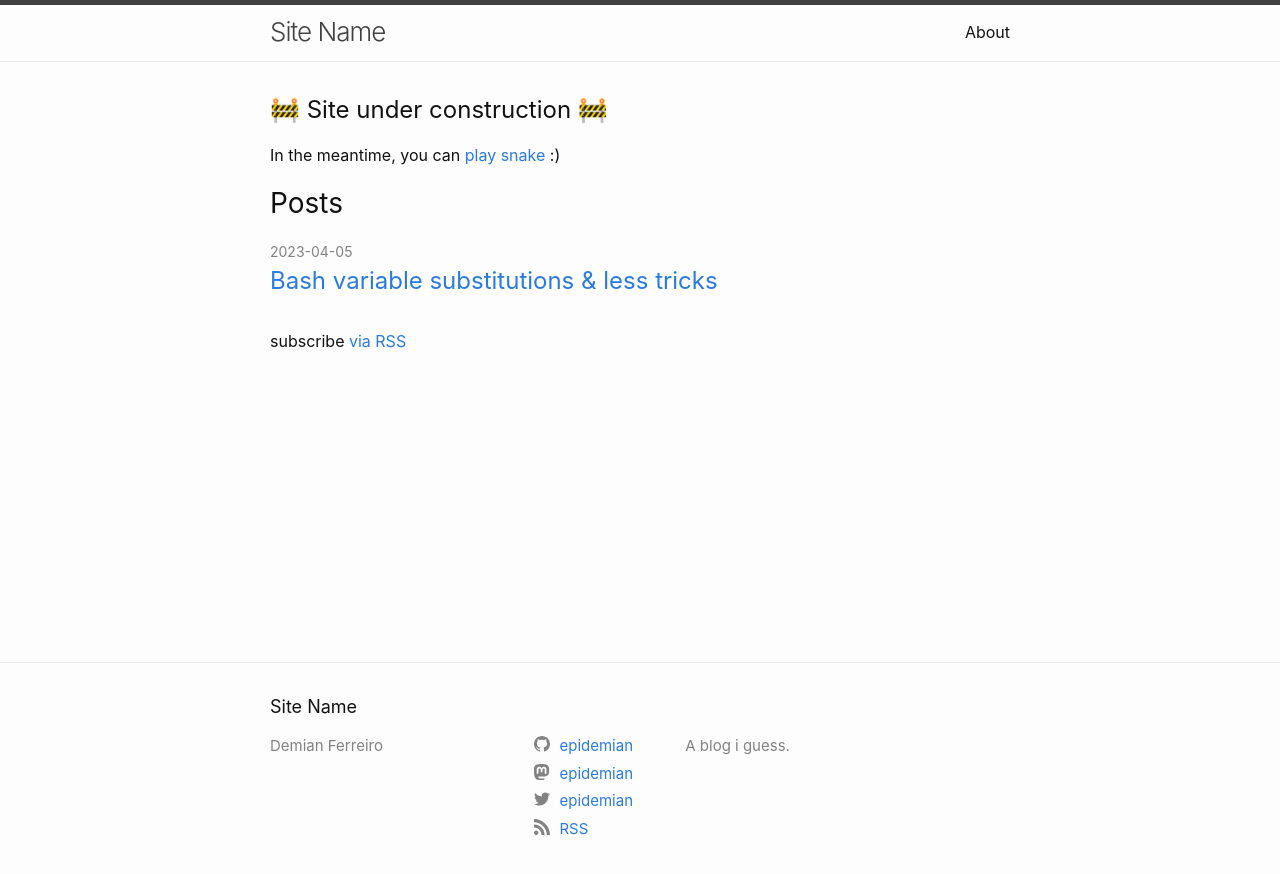
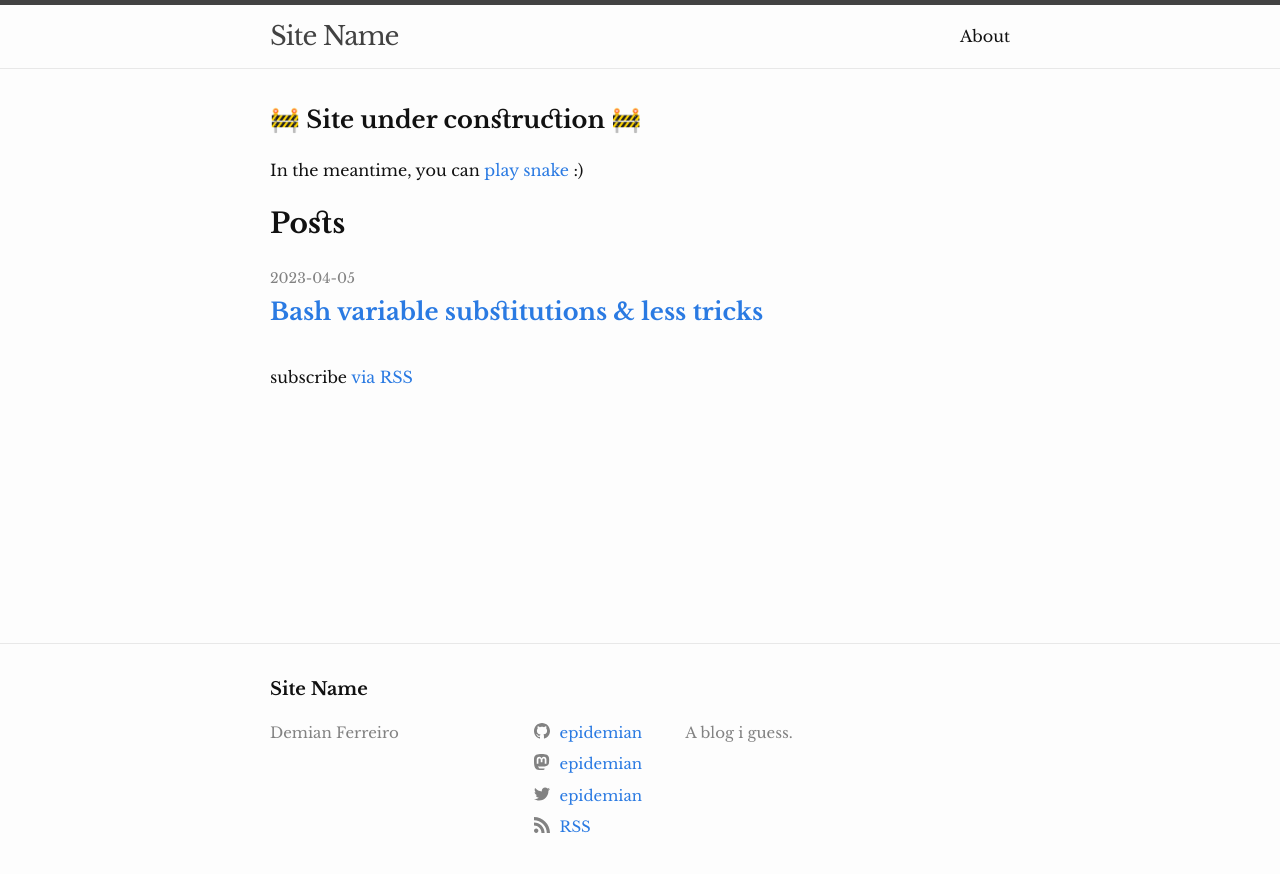
Before and after one commit to epidemian/epidemian.github.io, a Jekyll site: the page built from index.markdown, in a window 1280 px wide. Shown: the top 874 px of the page. Built offline with Jekyll 4.4.1, drawn with Linux system fonts in a browser that asks for light colours.

Commit message:
Try out Libre Baskerville font

```diff
--- a/_sass/minima.scss
+++ b/_sass/minima.scss
@@ -2,11 +2,11 @@
 
 // Define defaults for each variable.
 
-$base-font-family: -apple-system, BlinkMacSystemFont, "Segoe UI", Roboto, Helvetica, Arial, sans-serif, "Apple Color Emoji", "Segoe UI Emoji", "Segoe UI Symbol" !default;
+$base-font-family: 'Libre Baskerville', 'DejaVu Serif', 'Bitstream Vera Serif', 'Georgia', serif;
 $base-font-size:   16px !default;
 $base-font-weight: 400 !default;
 $small-font-size:  $base-font-size * 0.875 !default;
-$base-line-height: 1.5 !default;
+$base-line-height: 1.75 !default;
 
 $spacing-unit:     30px !default;
 
@@ -43,6 +43,28 @@ $on-laptop:        800px !default;
   font-size: $base-font-size * $ratio;
 }
 
+@font-face {
+  font-family: 'Libre Baskerville';
+  font-style: normal;
+  font-weight: 400;
+  font-display: fallback;
+  src: local('Libre Baskerville'), local('LibreBaskerville-Regular'), url(/assets/fonts/libre-baskerville.woff2) format('woff2');
+}
+@font-face {
+  font-family: 'Libre Baskerville';
+  font-style: normal;
+  font-weight: 700;
+  font-display: fallback;
+  src: local('Libre Baskerville Bold'), local('LibreBaskerville-Bold'), url(/assets/fonts/libre-baskerville-bold.woff2) format('woff2');
+}
+@font-face {
+  font-family: 'Libre Baskerville';
+  font-style: italic;
+  font-weight: 400;
+  font-display: fallback;
+  src: local('Libre Baskerville Italic'), local('LibreBaskerville-Italic'), url(/assets/fonts/libre-baskerville-italic.woff2) format('woff2');
+}
+
 // Import partials.
 @import
   "minima/base",
--- a/_sass/minima/_base.scss
+++ b/_sass/minima/_base.scss
@@ -21,10 +21,6 @@ body {
   color: $text-color;
   background-color: $background-color;
   -webkit-text-size-adjust: 100%;
-  -webkit-font-feature-settings: "kern" 1;
-     -moz-font-feature-settings: "kern" 1;
-       -o-font-feature-settings: "kern" 1;
-          font-feature-settings: "kern" 1;
   font-kerning: normal;
   display: flex;
   min-height: 100vh;
@@ -97,7 +93,9 @@ li {
  * Headings
  */
 h1, h2, h3, h4, h5, h6 {
-  font-weight: $base-font-weight;
+  font-weight: 600;
+  // Libre Baskerville font has some really pretty ligatures. Too fancy for normal text, but totally acceptable for titles.
+  font-variant-ligatures: common-ligatures discretionary-ligatures;
 }
 
 
--- a/_sass/minima/_layout.scss
+++ b/_sass/minima/_layout.scss
@@ -217,8 +217,7 @@
 }
 
 .post-title {
-  @include relative-font-size(2.625);
-  letter-spacing: -1px;
+  @include relative-font-size(2);
   line-height: 1;
 
   @include media-query($on-laptop) {
```
Also changed, not shown: assets/fonts/libre-baskerville-bold.woff2 (added), assets/fonts/libre-baskerville-italic.woff2 (added), assets/fonts/libre-baskerville.woff2 (added).
